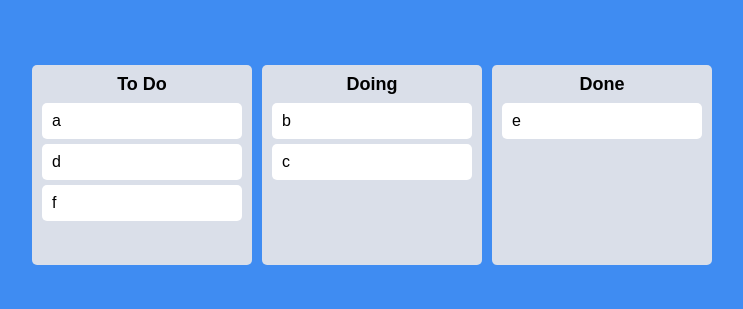
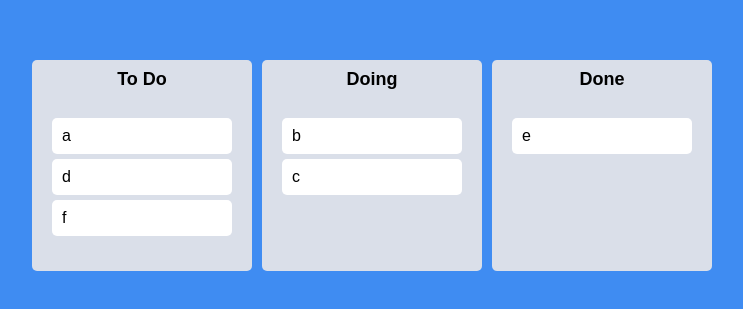
Before and after one commit to Lee-Sunho/Trello, a React (Create React App) app: page / in a window 1280 px wide. Shown: the part 235-544 px from the top of the page, without its empty margins (268-1011 px from the left). Built offline with nearby package versions, Linux system fonts and the light colour scheme.

Commit message:
style: 아이템 이동 시 색상 변경

```diff
--- a/src/Components/Board.tsx
+++ b/src/Components/Board.tsx
@@ -3,11 +3,12 @@
 import styled from "styled-components";
 
 const Wrapper = styled.div`
-  padding: 20px 10px;
-  padding-top: 10px;
+  padding: 10px 0px;
   background-color: ${(props) => props.theme.boardColor};
   border-radius: 5px;
   min-height: 200px;
+  display: flex;
+  flex-direction: column;
 `;
 
 const Title = styled.h2`
@@ -22,19 +23,43 @@
   boardId: string;
 }
 
+interface IAreaProps {
+  isDraggingOver: boolean;
+  isDraggingFromThis: boolean;
+}
+
+const Area = styled.div<IAreaProps>`
+  background-color: ${(props) =>
+    props.isDraggingOver
+      ? "#dfe6e9"
+      : props.isDraggingFromThis
+      ? "#b2bec3"
+      : "transparent"};
+  flex-grow: 1;
+  transition: background-color 0.3s ease-in-out;
+  padding: 20px;
+`;
+
 function Board({ toDos, boardId }: IBoardProps) {
   return (
+    <Wrapper>
+      <Title>{boardId}</Title>
       <Droppable droppableId={boardId}>
-      {(magic) => (
-        <Wrapper ref={magic.innerRef} {...magic.droppableProps}>
-          <Title>{boardId}</Title>
+        {(magic, snapshot) => (
+          <Area
+            isDraggingOver={snapshot.isDraggingOver}
+            isDraggingFromThis={Boolean(snapshot.draggingFromThisWith)}
+            ref={magic.innerRef}
+            {...magic.droppableProps}
+          >
             {toDos.map((toDo, index) => (
               <DraggableCard key={toDo} index={index} toDo={toDo} />
             ))}
             {magic.placeholder}
-        </Wrapper>
+          </Area>
         )}
       </Droppable>
+    </Wrapper>
   );
 }
 export default Board;
--- a/src/Components/DraggableCard.tsx
+++ b/src/Components/DraggableCard.tsx
@@ -2,11 +2,14 @@
 import styled from "styled-components";
 import React from "react";
 
-const Card = styled.div`
+const Card = styled.div<{ isDragging: boolean }>`
   border-radius: 5px;
   padding: 10px 10px;
   margin-bottom: 5px;
-  background-color: ${(props) => props.theme.cardColor};
+  background-color: ${(props) =>
+    props.isDragging ? "#74b9ff" : props.theme.cardColor};
+  box-shadow: ${(props) =>
+    props.isDragging ? "0px 2px 10px rgba(0, 0, 0, 0.05)" : "none"};
 `;
 
 interface IDraggableCardProps {
@@ -17,8 +20,9 @@
 function DraggableCard({ toDo, index }: IDraggableCardProps) {
   return (
     <Draggable key={toDo} draggableId={toDo} index={index}>
-      {(magic) => (
+      {(magic, snapshot) => (
         <Card
+          isDragging={snapshot.isDragging}
           ref={magic.innerRef}
           {...magic.draggableProps}
           {...magic.dragHandleProps}
```
Lines whose indentation alone changed are shown as unchanged.
